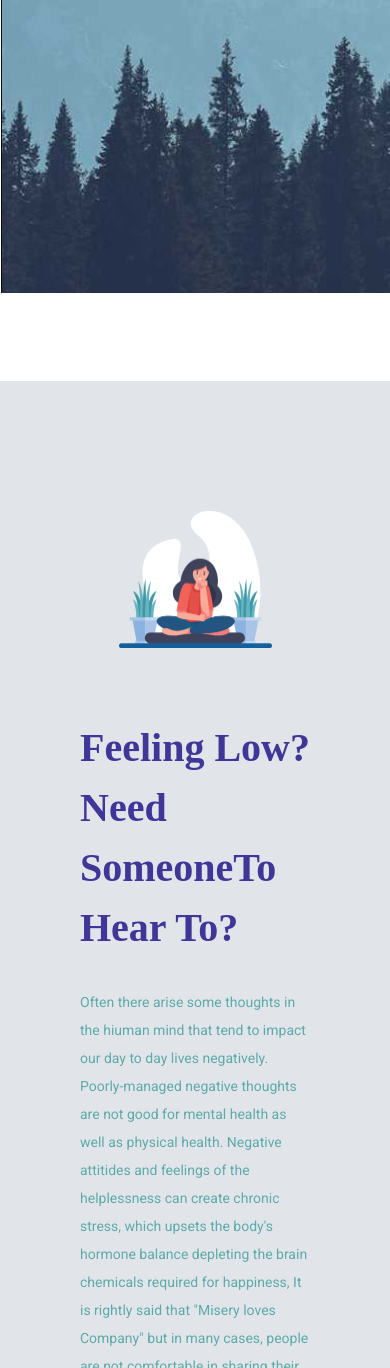
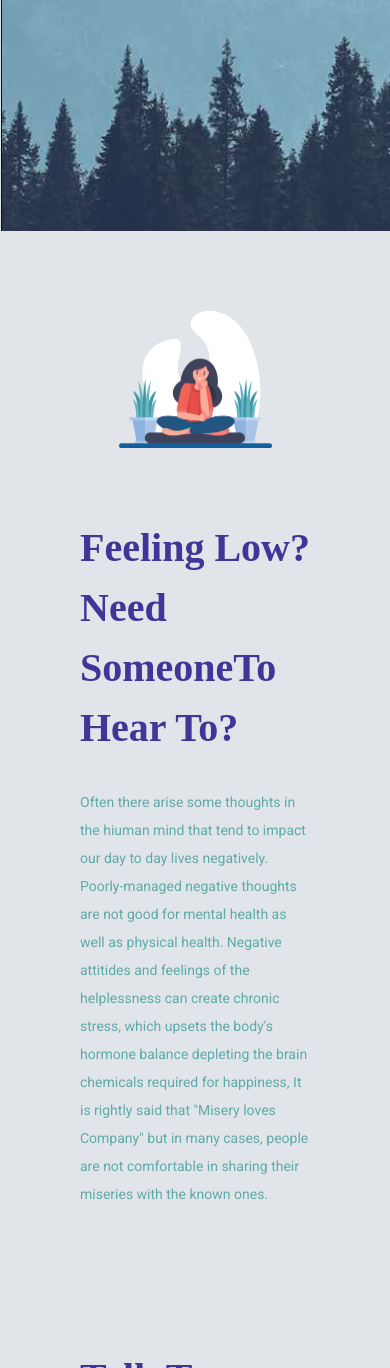
Before and after one commit to geetika22/hearUs, a plain HTML site: page index.html in a window 390 px wide. Shown: the part 632-2000 px from the top of the page. Drawn offline with nearby package versions, Linux system fonts and the light colour scheme.

Commit message:
basic changes in css of index.html

```diff
--- a/css/index.css
+++ b/css/index.css
@@ -138,10 +138,16 @@ p{
   }
   body{
     width: 100%;
+    background-color: #e1e5ea;
 }
 
 @media all and (max-width: 500px) {
   .bg-image {
     min-width: 500px;
   }
+
+  .middle-container {
+    padding-top: 0;
+    margin-top: -15rem;
+  }
 }
```
